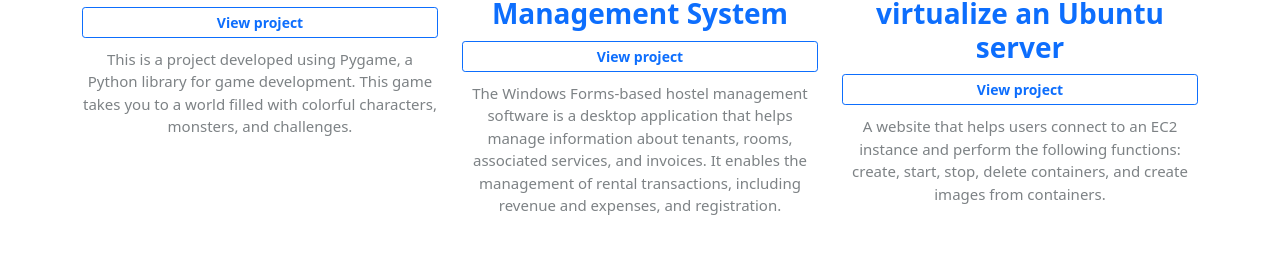
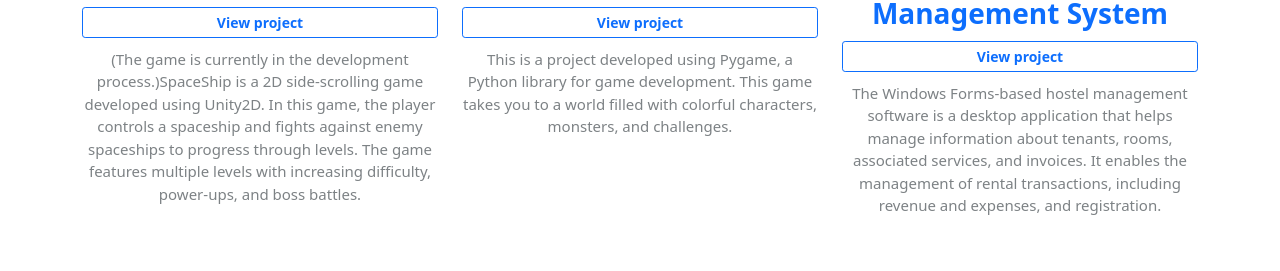
Before and after one commit to DucHienIT/DucHienIT.github.io, a plain HTML site: page index.html in a window 1280 px wide. Shown: the part 537-808 px from the top of the page. Drawn offline with nearby package versions, Linux system fonts and the light colour scheme; some packages are replaced by stand-ins of ours; a script that the page names is missing.

Commit message:
Update index.html
new project

```diff
--- a/index.html
+++ b/index.html
@@ -40,6 +40,10 @@
                 <h2 class="text-center">Projects </h2>
             </div>
             <div class="row projects">
+                <div class="col-sm-6 col-lg-4 item"><img class="img-fluid" src="assets/img/projects/Game_Space_ship.png" style="height: 250px;">
+                    <h3 class="text-primary name" style="margin-top: 10px;margin-bottom: 10px;">Space Ship<br></h3><a class="btn btn-outline-primary btn-sm d-grid" role="button" href="https://github.com/DucHienIT/GAME_PYTHON" target="_blank"><strong>View project</strong></a>
+                    <p class="description" style="margin-top: 10px;margin-bottom: 10px;">(The game is currently in the development process.)SpaceShip is a 2D side-scrolling game developed using Unity2D. In this game, the player controls a spaceship and fights against enemy spaceships to progress through levels. The game features multiple levels with increasing difficulty, power-ups, and boss battles.<br></p>
+                </div>
                 <div class="col-sm-6 col-lg-4 item"><img class="img-fluid" src="assets/img/projects/game_python.png" style="height: 250px;">
                     <h3 class="text-primary name" style="margin-top: 10px;margin-bottom: 10px;">Dragon Boy Adventure<br></h3><a class="btn btn-outline-primary btn-sm d-grid" role="button" href="https://github.com/DucHienIT/GAME_PYTHON" target="_blank"><strong>View project</strong></a>
                     <p class="description" style="margin-top: 10px;margin-bottom: 10px;">This is a project developed using Pygame, a Python library for game development. This game takes you to a world filled with colorful characters, monsters, and challenges.<br></p>
```
